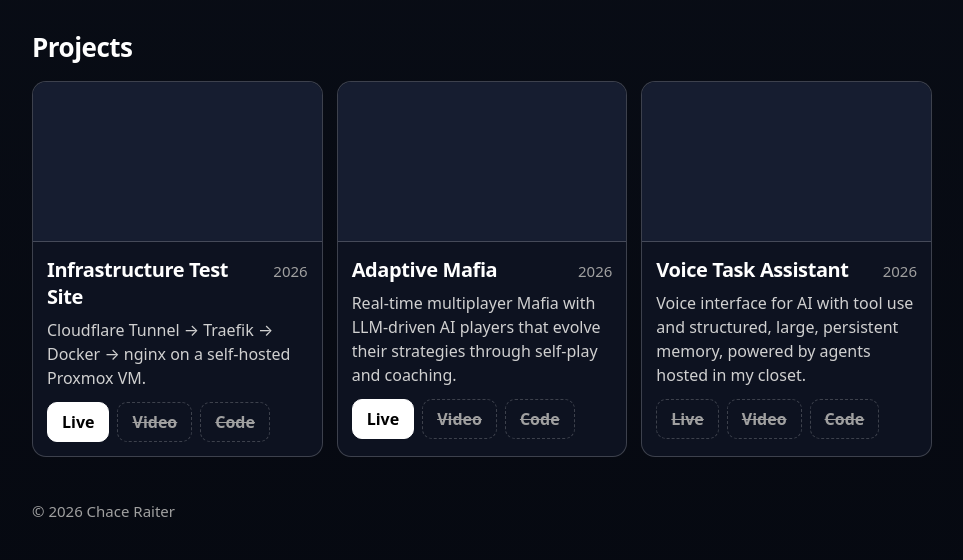
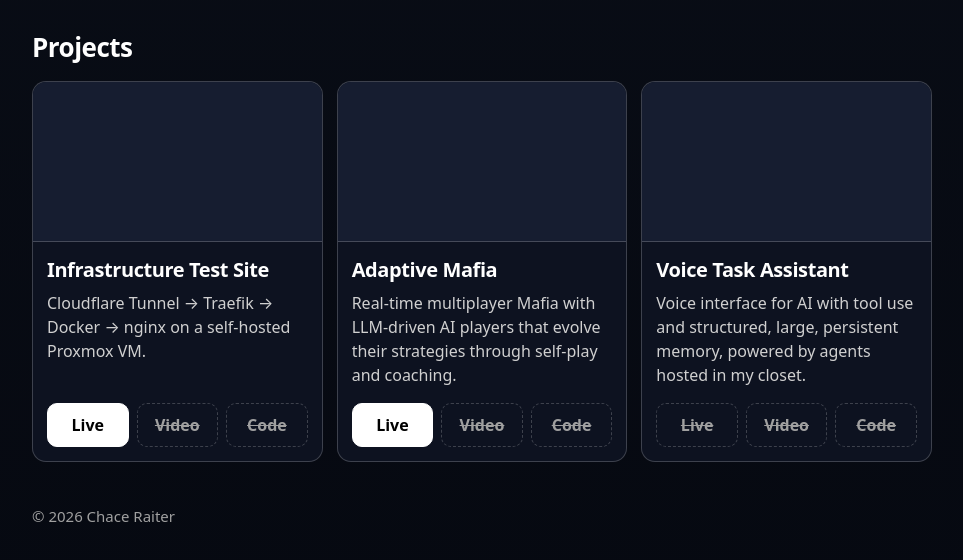
Before and after one commit to chaceraiter/portfolio-site, a website: page index.html in a window 1280 px wide. Shown: the part 188-748 px from the top of the page, without its empty margins (158-1121 px from the left). Drawn offline with Linux system fonts and the light colour scheme.

Commit message:
Pin action buttons to tile bottom, env-aware links, remove year
- Buttons span full tile width in 3-column grid, pinned to bottom
- JS link map switches dev paths vs prod subdomains by hostname
- Removed year from card titles

```diff
--- a/index.html
+++ b/index.html
@@ -64,49 +64,40 @@
         <h2 class="section-title">Projects</h2>
         <div class="grid">
 
-          <article class="card" aria-label="Infrastructure Test Site">
+          <article class="card" aria-label="Infrastructure Test Site" data-project="infra-test">
             <div class="thumb"></div>
             <div class="card-body">
-              <div class="card-title">
-                <h3>Infrastructure Test Site</h3>
-                <div class="time">2026</div>
-              </div>
+              <h3>Infrastructure Test Site</h3>
               <p class="card-desc">
                 Cloudflare Tunnel → Traefik → Docker → nginx on a self-hosted Proxmox VM.
               </p>
               <div class="card-actions">
-                <a class="primary-link" href="https://test.chaceraiter.com" target="_blank" rel="noreferrer">Live</a>
+                <a class="primary-link" data-link="infra-test-live">Live</a>
                 <span class="disabled-link">Video</span>
                 <span class="disabled-link">Code</span>
               </div>
             </div>
           </article>
 
-          <article class="card" aria-label="Adaptive Mafia Game">
+          <article class="card" aria-label="Adaptive Mafia Game" data-project="mafia">
             <div class="thumb"></div>
             <div class="card-body">
-              <div class="card-title">
-                <h3>Adaptive Mafia</h3>
-                <div class="time">2026</div>
-              </div>
+              <h3>Adaptive Mafia</h3>
               <p class="card-desc">
                 Real-time multiplayer Mafia with LLM-driven AI players that evolve their strategies through self-play and coaching.
               </p>
               <div class="card-actions">
-                <a class="primary-link" href="/llmafia/">Live</a>
+                <a class="primary-link" data-link="mafia-live">Live</a>
                 <span class="disabled-link">Video</span>
                 <span class="disabled-link">Code</span>
               </div>
             </div>
           </article>
 
-          <article class="card" aria-label="Voice Task Assistant">
+          <article class="card" aria-label="Voice Task Assistant" data-project="vta">
             <div class="thumb"></div>
             <div class="card-body">
-              <div class="card-title">
-                <h3>Voice Task Assistant</h3>
-                <div class="time">2026</div>
-              </div>
+              <h3>Voice Task Assistant</h3>
               <p class="card-desc">
                 Voice interface for AI with tool use and structured, large, persistent memory, powered by agents hosted in my closet.
               </p>
--- a/main.js
+++ b/main.js
@@ -1,5 +1,31 @@
 const root = document.documentElement;
 if (!root.dataset.theme) root.dataset.theme = "dark";
+
+// Environment-aware project links
+const isDev = window.location.hostname.startsWith("dev");
+const links = {
+  "infra-test-live": {
+    dev: "https://test.chaceraiter.com",
+    prod: "https://test.chaceraiter.com"
+  },
+  "mafia-live": {
+    dev: "/llmafia/",
+    prod: "https://llmafia.chaceraiter.com/"
+  },
+  "vta-live": {
+    dev: "/vta/",
+    prod: "https://assistant.chaceraiter.com/"
+  }
+};
+
+for (const [key, urls] of Object.entries(links)) {
+  const el = document.querySelector(`[data-link="${key}"]`);
+  if (el) {
+    el.href = isDev ? urls.dev : urls.prod;
+    el.target = "_blank";
+    el.rel = "noreferrer";
+  }
+}
 
 // Snap contribution graph width to clean column boundaries
 const contribImg = document.querySelector(".contrib-graph");
--- a/style.css
+++ b/style.css
@@ -294,29 +294,17 @@ a { color: inherit; text-decoration: none; }
 
 .card-body {
   padding: 14px;
-  display: grid;
+  display: flex;
+  flex-direction: column;
   gap: 8px;
-  align-content: start;
 }
 
-.card-title {
-  display: flex;
-  align-items: baseline;
-  justify-content: space-between;
-  gap: 10px;
-}
-
-.card-title h3 {
+.card-body h3 {
   margin: 0;
   font-size: 20px;
   letter-spacing: -0.02em;
 }
 
-.card-title .time {
-  font-size: 15px;
-  color: var(--muted2);
-  white-space: nowrap;
-}
 
 .card-desc {
   margin: 0;
@@ -332,20 +320,23 @@ a { color: inherit; text-decoration: none; }
 }
 
 .card-actions {
-  display: flex;
+  display: grid;
+  grid-template-columns: repeat(3, 1fr);
   gap: 8px;
-  margin-top: 4px;
+  margin-top: auto;
+  padding-top: 8px;
 }
 
 .card-actions a {
   display: inline-flex;
   align-items: center;
   justify-content: center;
+  text-align: center;
   font-size: 16px;
   font-weight: 600;
   border: 1px solid var(--border);
   border-radius: var(--radius2);
-  padding: 8px 14px;
+  padding: 10px 8px;
   background: transparent;
   transition: background 140ms ease, border-color 140ms ease;
 }
@@ -379,11 +370,12 @@ a { color: inherit; text-decoration: none; }
   display: inline-flex;
   align-items: center;
   justify-content: center;
+  text-align: center;
   font-size: 16px;
   font-weight: 600;
   border: 1px dashed var(--border);
   border-radius: var(--radius2);
-  padding: 8px 14px;
+  padding: 10px 8px;
   color: var(--muted2);
   text-decoration: line-through;
   cursor: default;
```
